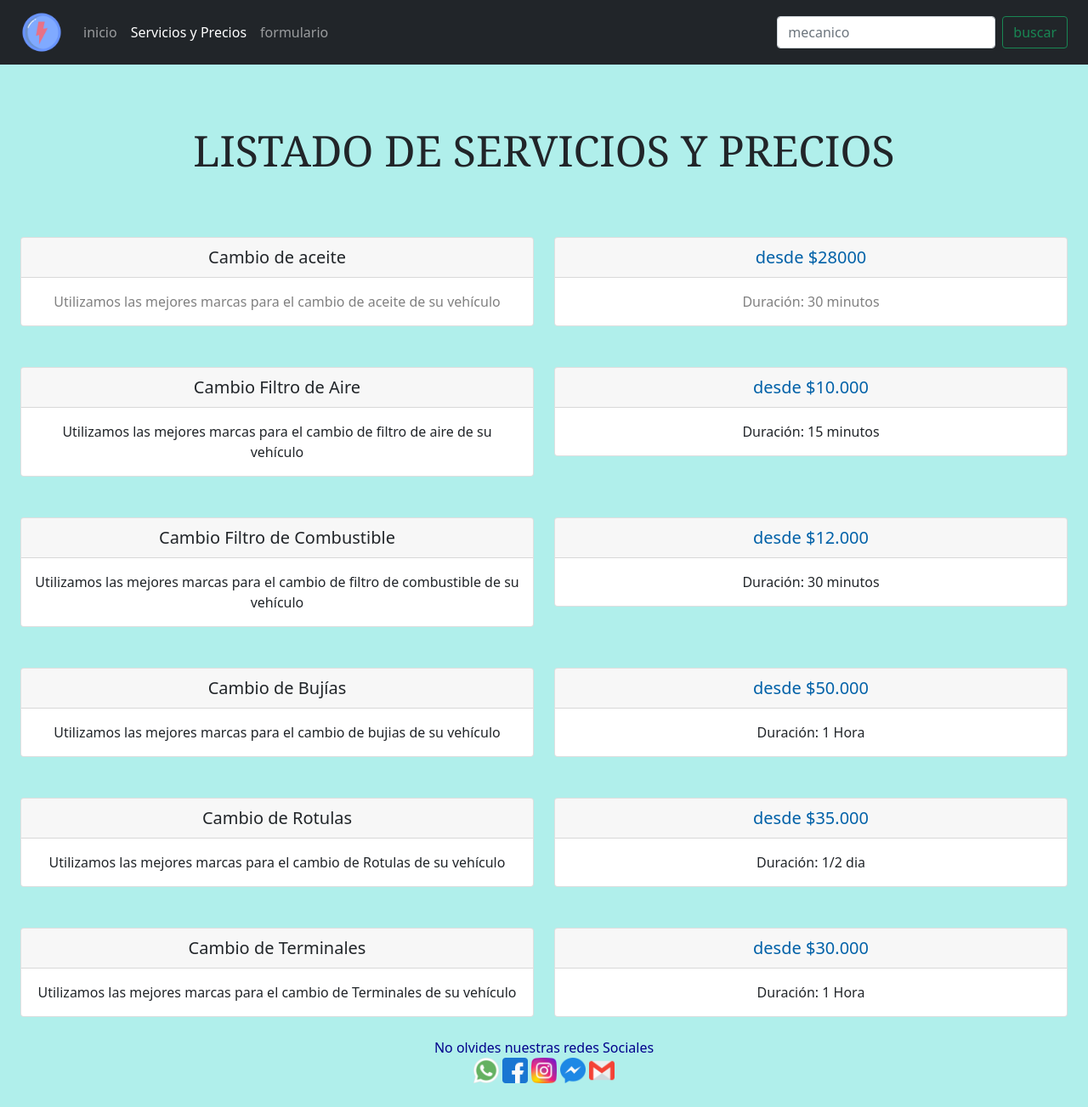
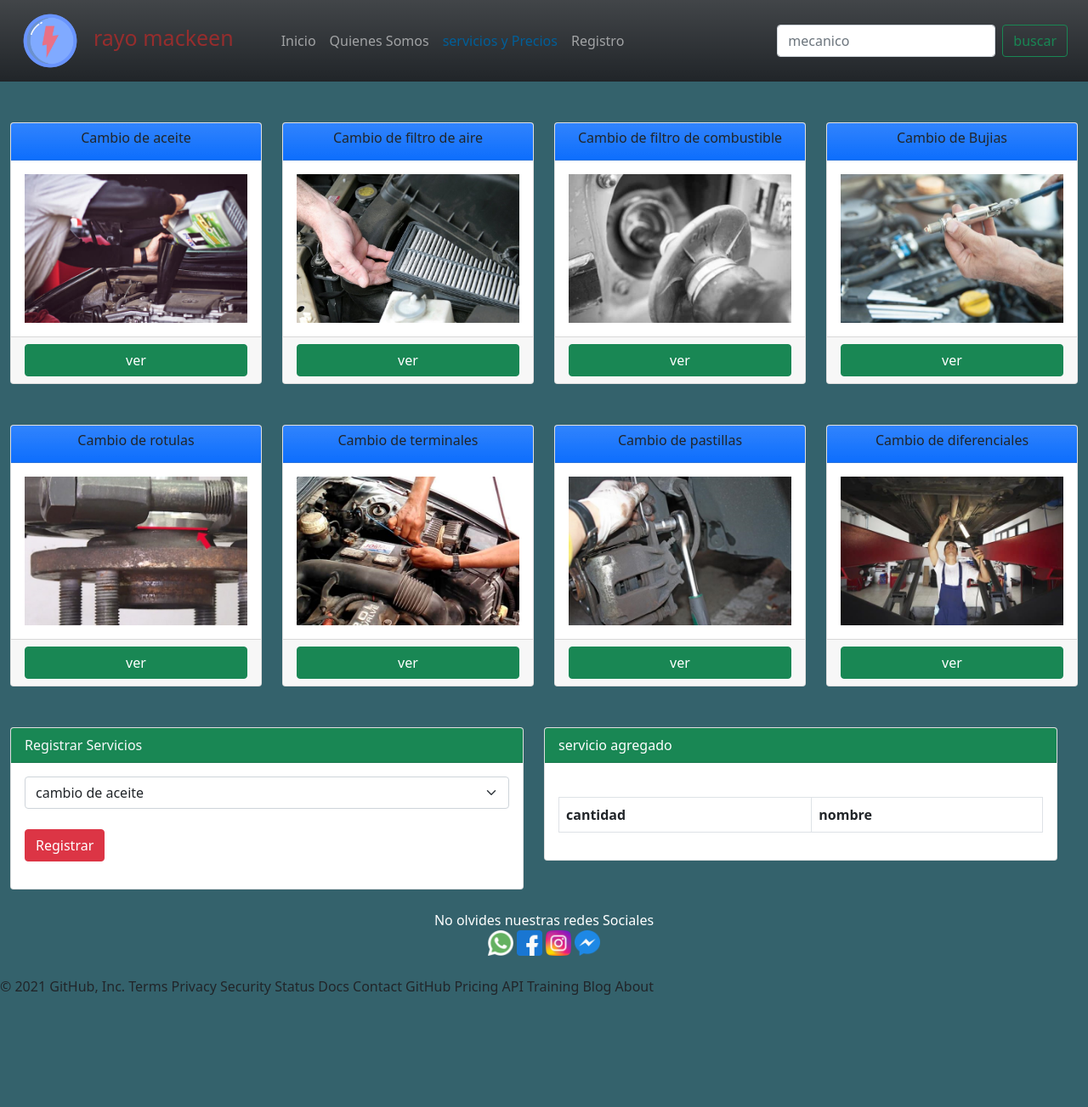
Before and after one commit to ayrtonvergara/Proyecto-mecanica, a plain HTML site: page Servicios.html in a window 1280 px wide. Shown: the top 1303 px of the page at 85% size. After the commit the page ends 1173 px from the top, so only its background shows below. Drawn offline with nearby package versions, Linux system fonts and the light colour scheme; some packages are replaced by stand-ins of ours; a script that the page names is missing.

Commit message:
avance_etapa_2

```diff
--- a/Formulario.html
+++ b/Formulario.html
@@ -20,26 +20,28 @@
 
 
 
-    <nav class="navbar navbar-expand-lg bg-dark sticky-top">
+      <nav class="navbar navbar-expand-lg navbar-dark bg-dark bg-gradient fixed-top">
       <div class="container-fluid">
-        <a class="navbar-brand" href="#"><img src="img/destello (1).png" width="50"></a>
+        <a class="navbar-brand" href="#"><img src="img/destello (1).png" width="70"></a>
+        <h1 style="color:#962d2d; font-size: 25px;"  class="pe-5">rayo mackeen</h1>
         <button class="navbar-toggler" type="button" data-bs-toggle="collapse" data-bs-target="#navbarSupportedContent" aria-controls="navbarSupportedContent" aria-expanded="false" aria-label="Toggle navigation">
           <span class="navbar-toggler-icon"></span>
         </button>
         <div class="collapse navbar-collapse" id="navbarSupportedContent">
           <ul class="navbar-nav me-auto mb-2 mb-lg-0">
             <li class="nav-item">
-              <a class="nav-link" aria-current="page" href="index.html">inicio</a>
+              <a class="nav-link " aria-current="page" href="index.html" >Inicio</a>
             </li>
             <li class="nav-item">
-              <a class="nav-link" href="servicios.html">Servicios y Precios</a>
+              <a class="nav-link" href="Quienes Somos.html"> Quienes Somos</a>
             </li>
             <li class="nav-item">
-              <a class="nav-link active" href="formulario.html">formulario</a>
+                <a class="nav-link" aria-current="page" href="Servicios.html">servicios y Precios</a>
             </li>
-
-
-          </ul>
+            <li class="nav-item">
+              <a class="nav-link active" aria-current="page" href="formulario.html" style="color:#005f99;">Registro</a>
+          </li>
+             </ul>
           <form class="d-flex">
             <input class="form-control me-2" type="search" placeholder="mecanico" aria-label="Search" >
             <button class="btn btn-outline-success" type="submit">buscar</button>
@@ -85,13 +87,8 @@
           <label for="inputCity" class="form-label">Ciudad</label>
           <input type="text" class="form-control" id="inputCity">
         </div>
-        <div class="col-md-4">
-          <label for="inputState" class="form-label">Comuna</label>
-          <select id="inputState" class="form-select">
-            <option selected> </option>
-            <option> </option>
-          </select>
-        </div>
+
+
         <div class="col-md-2">
           <label for="inputZip" class="form-label">Celular</label>
           <input type="text" class="form-control" id="inputZip">
@@ -115,6 +112,6 @@
 
 
      <script src="https://cdn.jsdelivr.net/npm/bootstrap@5.0.0-beta3/dist/js/bootstrap.bundle.min.js" integrity="sha384-JEW9xMcG8R+pH31jmWH6WWP0WintQrMb4s7ZOdauHnUtxwoG2vI5DkLtS3qm9Ekf" crossorigin="anonymous"></script>
-
+     <script src="js/index.js"></script>
    </body>
 </html>
--- a/Servicios.html
+++ b/Servicios.html
@@ -11,34 +11,31 @@
     <title>Rayo Makueen</title>
   </head>
 
-  <body style="background-color: #b0efeb;">
+  <body style="background-color: #34626c;">
    <header>
     <div class="row">
-
-
-    <div class="col-12 col-md-12 col-lg-12">
-
-
-
-    <nav class="navbar navbar-expand-lg navbar-dark bg-dark sticky-top">
+     <div class="col-12 col-md-12 col-lg-12 bg-light">
+      <nav class="navbar navbar-expand-lg navbar-dark bg-dark bg-gradient">
       <div class="container-fluid">
-        <a class="navbar-brand" href="#"><img src="img/destello (1).png" width="50"></a>
+        <a class="navbar-brand" href="#"><img src="img/destello (1).png" width="70"></a>
+        <h1 style="color:#962d2d; font-size: 25px;"  class="pe-5">rayo mackeen</h1>
         <button class="navbar-toggler" type="button" data-bs-toggle="collapse" data-bs-target="#navbarSupportedContent" aria-controls="navbarSupportedContent" aria-expanded="false" aria-label="Toggle navigation">
           <span class="navbar-toggler-icon"></span>
         </button>
         <div class="collapse navbar-collapse" id="navbarSupportedContent">
           <ul class="navbar-nav me-auto mb-2 mb-lg-0">
             <li class="nav-item">
-              <a class="nav-link" aria-current="page" href="index.html">inicio</a>
+              <a class="nav-link" aria-current="page" href="index.html" >Inicio</a>
             </li>
             <li class="nav-item">
-              <a class="nav-link active" href="servicios.html">Servicios y Precios</a>
+              <a class="nav-link" href="Quienes Somos.html"> Quienes Somos</a>
             </li>
             <li class="nav-item">
-                <a class="nav-link" href="formulario.html">formulario</a>
+                <a class="nav-link active" aria-current="page" href="Servicios.html" style="color:#005f99;">servicios y Precios</a>
             </li>
-
-
+            <li class="nav-item">
+              <a class="nav-link" aria-current="page" href="formulario.html" >Registro</a>
+          </li>
              </ul>
           <form class="d-flex">
             <input class="form-control me-2" type="search" placeholder="mecanico" aria-label="Search" >
@@ -47,187 +44,198 @@
         </div>
       </div>
     </nav>
-
-
   </div>
   </div>
-
   </header>
 
+    <main>
+      <div class="container-fluid">
       <div class="row">
-    <div class="col-12 col-md-12 col-lg-12">
-      <div class="row">
-        <div class="col-12 col-md-12 col-lg-12">
 
-
+      <div class="col-12 col-md-6 col-lg-3">
+        <div class="card mt-5">
+         <div class="card-header bg-primary bg-gradient text-dark text-center">
+           <h6>Cambio de aceite</h6>
          </div>
+         <div class="card-body text-center">
+            <img src="img/600x400.jpg"
+            class="img-fluid">
          </div>
-
-    <p class="text-center mt-5  p-3" style="font-family: Cambria, Cochin, Georgia, Times, 'Times New Roman', serif; font-size: 50px;">LISTADO DE SERVICIOS Y PRECIOS</p>
-
-    <main class="container-fluid">
-
-        <div class="row mt-5">
-         <div class="col-lg-6 col-md-6 col-12">
-          <div class="card">
-          <div class="card-header" style="font-size: 20px; text-align: center;">
-            <span>Cambio de aceite</span>
-          </div>
-          <div class=" card-body" style="text-align: center; color: grey;" >
-          <span>Utilizamos las mejores marcas para el cambio de aceite de su vehículo</span>
+         <div class="card-footer d-grid gap-1"><!--para que el boton quede con todo el margen-->
+             <button class="btn btn-success"> ver</button>
          </div>
         </div>
        </div>
 
+
+       <div class="col-12 col-md-6 col-lg-3">
+        <div class="card mt-5">
+         <div class="card-header bg-primary bg-gradient text-dark text-center">
+           <h6>Cambio de filtro de aire</h6>
+         </div>
+         <div class="card-body text-center">
+            <img src="img/Cambiar-filtro-del-aire.jpg"
+            class="img-fluid">
+         </div>
+         <div class="card-footer d-grid gap-1"><!--para que el boton quede con todo el margen-->
+             <button class="btn btn-success"> ver</button>
+         </div>
+        </div>
+       </div>
+       <div class="col-12 col-md-6 col-lg-3">
+        <div class="card mt-5">
+         <div class="card-header bg-primary bg-gradient text-dark text-center">
+           <h6>Cambio de filtro de combustible</h6>
+         </div>
+         <div class="card-body text-center">
+            <img src="img/filtro combustible.jpg"
+            class="img-fluid">
+         </div>
+         <div class="card-footer d-grid gap-1"><!--para que el boton quede con todo el margen-->
+             <button class="btn btn-success"> ver</button>
+         </div>
+        </div>
+       </div>
+
+       <div class="col-12 col-md-6 col-lg-3">
+        <div class="card mt-5">
+         <div class="card-header bg-primary bg-gradient text-dark text-center">
+           <h6>Cambio de Bujias</h6>
+         </div>
+         <div class="card-body text-center">
+            <img src="img/Cambio-de-Bujias.jpeg"
+            class="img-fluid">
+         </div>
+         <div class="card-footer d-grid gap-1"><!--para que el boton quede con todo el margen-->
+             <button class="btn btn-success"> ver</button>
+         </div>
+        </div>
+       </div>
+
+       <div class="col-12 col-md-6 col-lg-3">
+        <div class="card mt-5">
+         <div class="card-header bg-primary bg-gradient text-dark text-center">
+           <h6>Cambio de rotulas</h6>
+         </div>
+         <div class="card-body text-center">
+            <img src="img/cambio de rotulas.jpg"
+            class="img-fluid">
+         </div>
+         <div class="card-footer d-grid gap-1"><!--para que el boton quede con todo el margen-->
+             <button class="btn btn-success"> ver</button>
+         </div>
+        </div>
+      </div>
+       <div class="col-12 col-md-6 col-lg-3">
+        <div class="card mt-5">
+         <div class="card-header bg-primary bg-gradient text-dark text-center">
+           <h6>Cambio de terminales</h6>
+         </div>
+         <div class="card-body text-center">
+            <img src="img/terminales.jpg"
+            class="img-fluid">
+         </div>
+         <div class="card-footer d-grid gap-1"><!--para que el boton quede con todo el margen-->
+             <button class="btn btn-success"> ver</button>
+         </div>
+        </div>
+       </div>
+
+
+       <div class="col-12 col-md-6 col-lg-3">
+        <div class="card mt-5">
+         <div class="card-header bg-primary bg-gradient text-dark text-center">
+           <h6>Cambio de pastillas</h6>
+         </div>
+         <div class="card-body text-center">
+            <img src="img/pastillas.jpg"
+            class="img-fluid">
+         </div>
+         <div class="card-footer d-grid gap-1"><!--para que el boton quede con todo el margen-->
+             <button class="btn btn-success"> ver</button>
+         </div>
+        </div>
+       </div>
+         <div class="col-12 col-md-6 col-lg-3">
+        <div class="card mt-5">
+         <div class="card-header bg-primary bg-gradient text-dark text-center">
+           <h6>Cambio de diferenciales</h6>
+         </div>
+         <div class="card-body text-center">
+            <img src="img/diferencial.jpg"
+            class="img-fluid">
+         </div>
+         <div class="card-footer d-grid gap-1"><!--para que el boton quede con todo el margen-->
+             <button class="btn btn-success"> ver</button>
+         </div>
+        </div>
+       </div>
+        <div class="row mt-5">
+        <div class="col-lg-6 col-md-6 col-12">
+         <div class="card">
+         <div class="card-header bg-success text-light">
+           <span>Registrar Servicios</span>
+         </div>
+         <div class="card-body">
+           <form id="servicio-form">
+
+              <div class="mb-3">
+               <select class="form-select" id="nombre-select">
+                 <option value="cambio de aceite">cambio de aceite</option>
+                 <option value="cambio de filtro de aire">cambio de filtro de aire</option>
+                 <option value="cambio de filtro de combustible">cambio de filtro de combustible</option>
+                 <option value="cambio de bujias">cambio de bujias</option>
+                 <option value="cambio de rotulas">cambio de rotulas</option>
+                 <option value="cambio de terminales">cambio de terminales</option>
+                 <option value="cambio de pastillas">cambio de pastillas</option>
+                 <option value="cambio de diferenciales">cambio de diferenciales</option>
+               </select>
+             </div>
+
+             <div class="mb-3">
+               <div class="row mt-4">
+               <div class="col-6">
+                <button type="submit" class="btn btn-danger">Registrar</button>
+               </div>
+
+               </div>
+             </div>
+            </form>
+        </div>
+        </div>
+        </div>
         <div class="col-lg col-md col">
          <div class="card">
-            <div class="card-header" style="color:#0061a8; text-align: center; font-size: 20px;">
-              <span> desde $28000</span>
+           <div class="card-header bg-success text-white">
+             <span>servicio agregado</span>
            </div>
-            <div class="card-body" style="text-align: center; color: grey;">
-              <span>Duración: 30 minutos</span>
+           <div class="card-body">
+             <table class="table table-hover table-bordered table-stripped">
+              <label for="nombre-txt" class="form-label"></label>
+
+               <thead>
+                <tr>
+                  <th>cantidad</th>
+                  <th>nombre</th>
+                   </tr>
+               </thead>
+              <tbody id="tbody-servicio">
+                 </tbody>
+             </table>
+
           </div>
           </div>
           </div>
         </div>
-
-        <div class="row mt-5">
-          <div class="col-lg-6 col-md-6 col-12">
-           <div class="card">
-           <div class="card-header" style="font-size: 20px; text-align: center;">
-             <span>Cambio Filtro de Aire</span>
-           </div>
-           <div class=" card-body text-center" >
-           <span>Utilizamos las mejores marcas para el cambio de filtro de aire de su vehículo</span>
       </div>
       </div>
       </div>
-
-          <div class="col-lg col-md col">
-           <div class="card">
-            <div class="card-header" style="color:#0061a8; text-align: center; font-size: 20px;">
-               <span>desde $10.000</span>
-             </div>
-             <div class="card-body text-center">
-               <span>Duración: 15 minutos</span>
-               </div>
-            </div>
-            </div>
-          </div>
-
-          <div class="row mt-5">
-            <div class="col-lg-6 col-md-6 col-12">
-             <div class="card">
-             <div class="card-header" style="font-size: 20px; text-align: center;">
-               <span>Cambio Filtro de Combustible</span>
-             </div>
-             <div class=" card-body text-center" >
-             <span>Utilizamos las mejores marcas para el cambio de filtro de combustible de su vehículo</span>
-             </div>
-            </div>
-            </div>
-
-            <div class="col-lg col-md col">
-             <div class="card">
-              <div class="card-header" style="color:#0061a8; text-align: center; font-size: 20px;">
-                 <span>desde $12.000</span>
-               </div>
-               <div class="card-body text-center">
-                 <span>Duración: 30 minutos</span>
-                 </div>
-              </div>
-              </div>
-            </div>
-
-            <div class="row mt-5">
-              <div class="col-lg-6 col-md-6 col-12">
-               <div class="card">
-               <div class="card-header" style="font-size: 20px; text-align: center;">
-                 <span>Cambio de Bujías</span>
-               </div>
-               <div class=" card-body text-center" >
-               <span>Utilizamos las mejores marcas para el cambio de bujias de su vehículo</span>
-               </div>
-              </div>
-              </div>
-
-              <div class="col-lg col-md col">
-               <div class="card">
-                <div class="card-header" style="color:#0061a8; text-align: center; font-size: 20px;">
-                   <span>desde $50.000</span>
-                 </div>
-                 <div class="card-body text-center">
-                   <span>Duración: 1 Hora</span>
-                   </div>
-                </div>
-                </div>
-              </div>
-
-              <div class="row mt-5">
-                <div class="col-lg-6 col-md-6 col-12">
-                 <div class="card">
-                 <div class="card-header"style="font-size: 20px; text-align: center;">
-                   <span>Cambio de Rotulas</span>
-                 </div>
-                 <div class=" card-body text-center" >
-                 <span>Utilizamos las mejores marcas para el cambio de Rotulas de su vehículo</span>
-                 </div>
-                </div>
-                </div>
-
-                <div class="col-lg col-md col">
-                 <div class="card">
-                  <div class="card-header" style="color:#0061a8; text-align: center; font-size: 20px;">
-                     <span>desde $35.000</span>
-                   </div>
-                   <div class="card-body text-center">
-                     <span>Duración: 1/2 dia</span>
-                     </div>
-                  </div>
-                  </div>
-                </div>
-
-                <div class="row mt-5">
-
-                  <div class="col-lg-6 col-md-6 col-12">
-                   <div class="card">
-                   <div class="card-header" style="font-size: 20px; text-align: center;">
-                     <span>Cambio de Terminales</span>
-                   </div>
-                   <div class=" card-body text-center" >
-                   <span>Utilizamos las mejores marcas para el cambio de Terminales de su vehículo</span>
-                   </div>
-                  </div>
-                  </div>
-
-                  <div class="col-lg col-md col">
-                   <div class="card">
-                    <div class="card-header" style="color:#0061a8; text-align: center; font-size: 20px;">
-                       <span>desde $30.000</span>
-                     </div>
-                     <div class="card-body text-center">
-                       <span>Duración: 1 Hora</span>
-                       </div>
-                    </div>
-                    </div>
-
-                  </div>
-
-
-
-
-        </div>
      </main>
 
-
-
-<footer style="color: black; text-align: center;">
-
+    <footer style=" text-align: center;">
     <div class="container-fluid p-4 pb-0">
-
     <div>
-        <span style="text-align: center; color: darkblue;"> No olvides nuestras redes Sociales</span>
-
+        <span style="text-align: center; color: white"> No olvides nuestras redes Sociales</span>
        </div>
 
       <section class="mb-4 text-center">
@@ -239,16 +247,13 @@
 
         <a href="https://www.messenger.com/"class="text-white"><img src="img/messenger.png" height="30px"></a>
 
-        <a href="https://accounts.google.com/AccountChooser/identifier?service=mail&continue=https%3A%2F%2Fmail.google.com%2Fmail%2F&flowName=GlifWebSignIn&flowEntry=AccountChooser"class="text-white"><img src="img/gmail.png" height="30px"></a>
-
        </section>
 
     </div>
-
-
      </footer>
    <script src="https://cdn.jsdelivr.net/npm/bootstrap@5.0.0-beta3/dist/js/bootstrap.bundle.min.js" integrity="sha384-JEW9xMcG8R+pH31jmWH6WWP0WintQrMb4s7ZOdauHnUtxwoG2vI5DkLtS3qm9Ekf" crossorigin="anonymous"></script>
-
+   <script src="//cdn.jsdelivr.net/npm/sweetalert2@11"></script>
+   <script src="js/index.js"></script>
 
 </body>
 </html>
```
Also changed, not shown: Quienes Somos.html (added, +197 -0 lines), index.html (+13 -10 lines), js/index.js (added, +69 -0 lines), img/600x400.jpg (added), img/Cambiar-filtro-del-aire.jpg (added), img/Cambio-de-Bujias.jpeg (added), img/cambio de rotulas.jpg (added), img/diferencial.jpg (added), img/filtro combustible.jpg (added), img/img auto.jpg (added), img/pastillas.jpg (added), img/re.jpg (added), img/terminales.jpg (added). Lines whose indentation alone changed are shown as unchanged.
